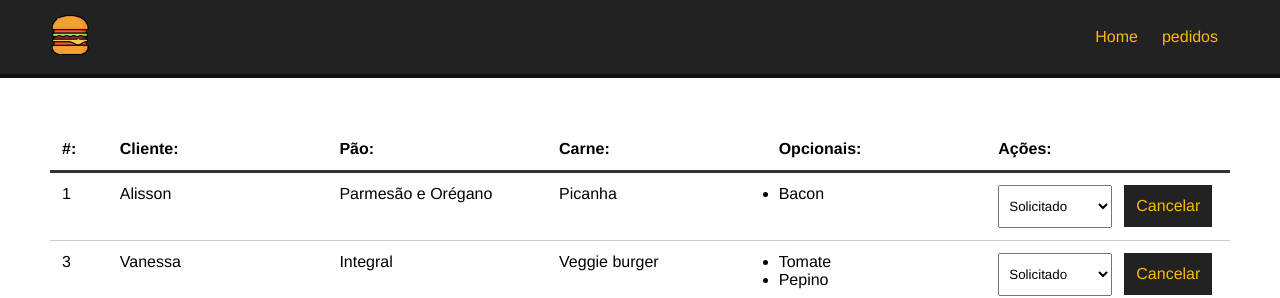
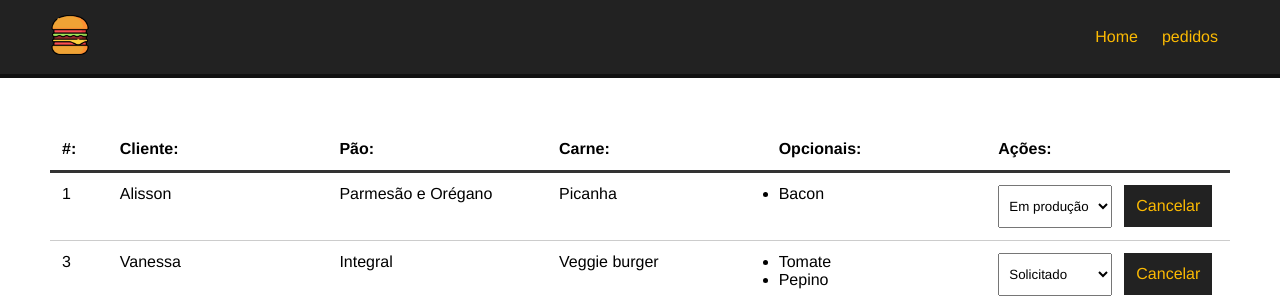
Before and after one commit to Alisson7Neres/hamburgueria-vue, a Vue app: page /pedidos in a window 1280 px wide. Shown: the top 298 px of the page. Built offline with nearby package versions, Linux system fonts and the light colour scheme; data requests are answered from the project's data file.

Commit message:
Atualização de pedidos

```diff
--- a/db/db.json
+++ b/db/db.json
@@ -85,7 +85,7 @@
       "opcionais": [
         "Bacon"
       ],
-      "status": "Solicitado",
+      "status": "Em produção",
       "id": 1
     },
     {
--- a/src/components/Dashboard.vue
+++ b/src/components/Dashboard.vue
@@ -27,9 +27,9 @@
         </div>
 
         <div>
-            <select name="status" class="status">
+            <select name="status" class="status" @change="updateBurger($event, burger.id)">
                 <option value="">Selecione</option>
-                <option v-for="s in status" :key="s.id" value="s.tipo" :selected="burger.status == s.tipo">
+                <option v-for="s in status" :key="s.id" :value="s.tipo" :selected="burger.status == s.tipo">
                   {{s.tipo}}
                 </option>
             </select>
@@ -80,7 +80,24 @@
       // msg
 
       this.getPedidos();
+    },
+    async updateBurger(event, id) {
+
+      const option = event.target.value;
+
+      const dataJson = JSON.stringify({status : option});
+
+      const req = await fetch(`http://localhost:3000/burgers/${id}`, {
+        method: "PATCH",
+        headers: { "Content-Type" : "application/json" },
+        body: dataJson
+      });
+
+      const res = await req.json();
+
+      console.log(res)
     }
+
   },
   mounted() {
     this.getPedidos();
```
